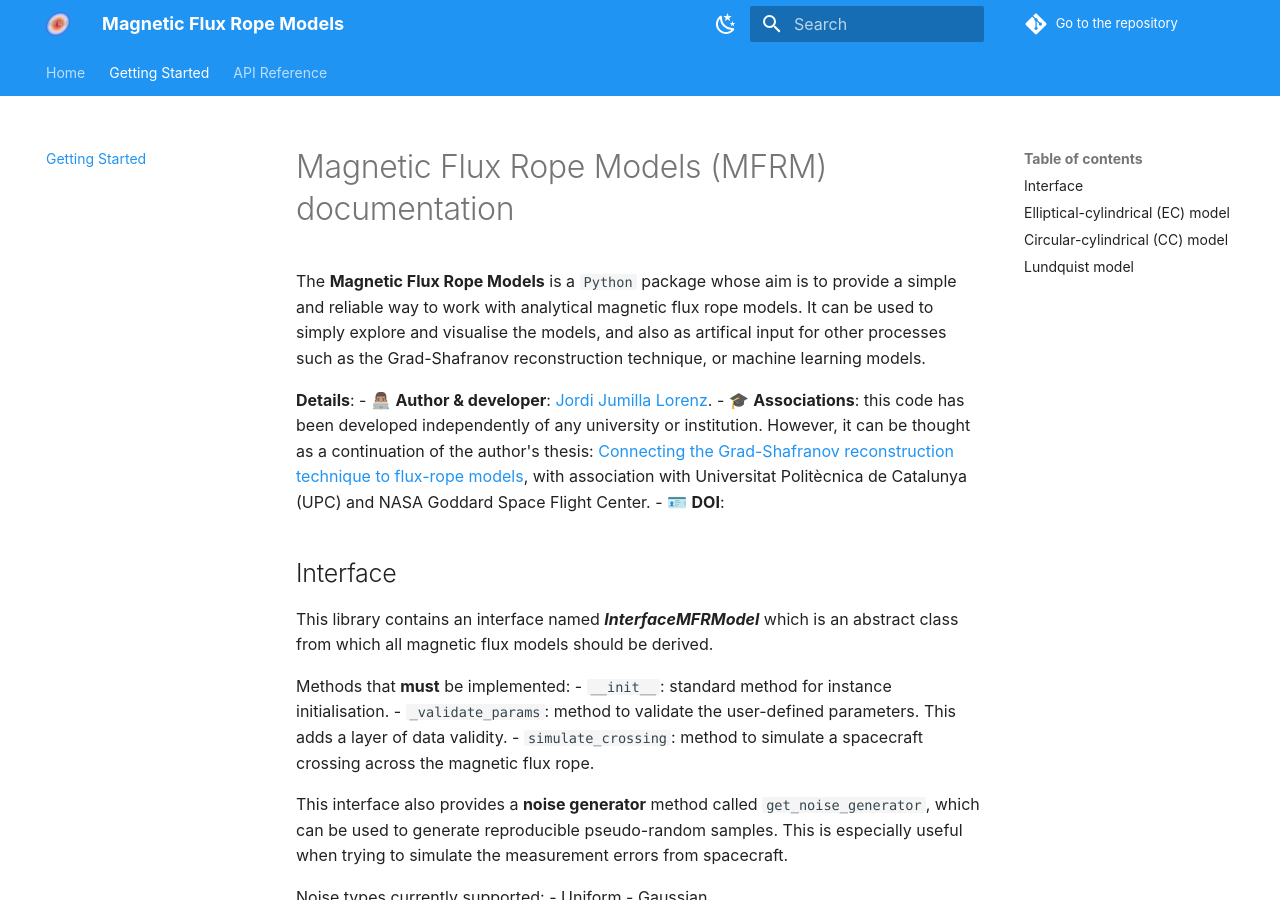
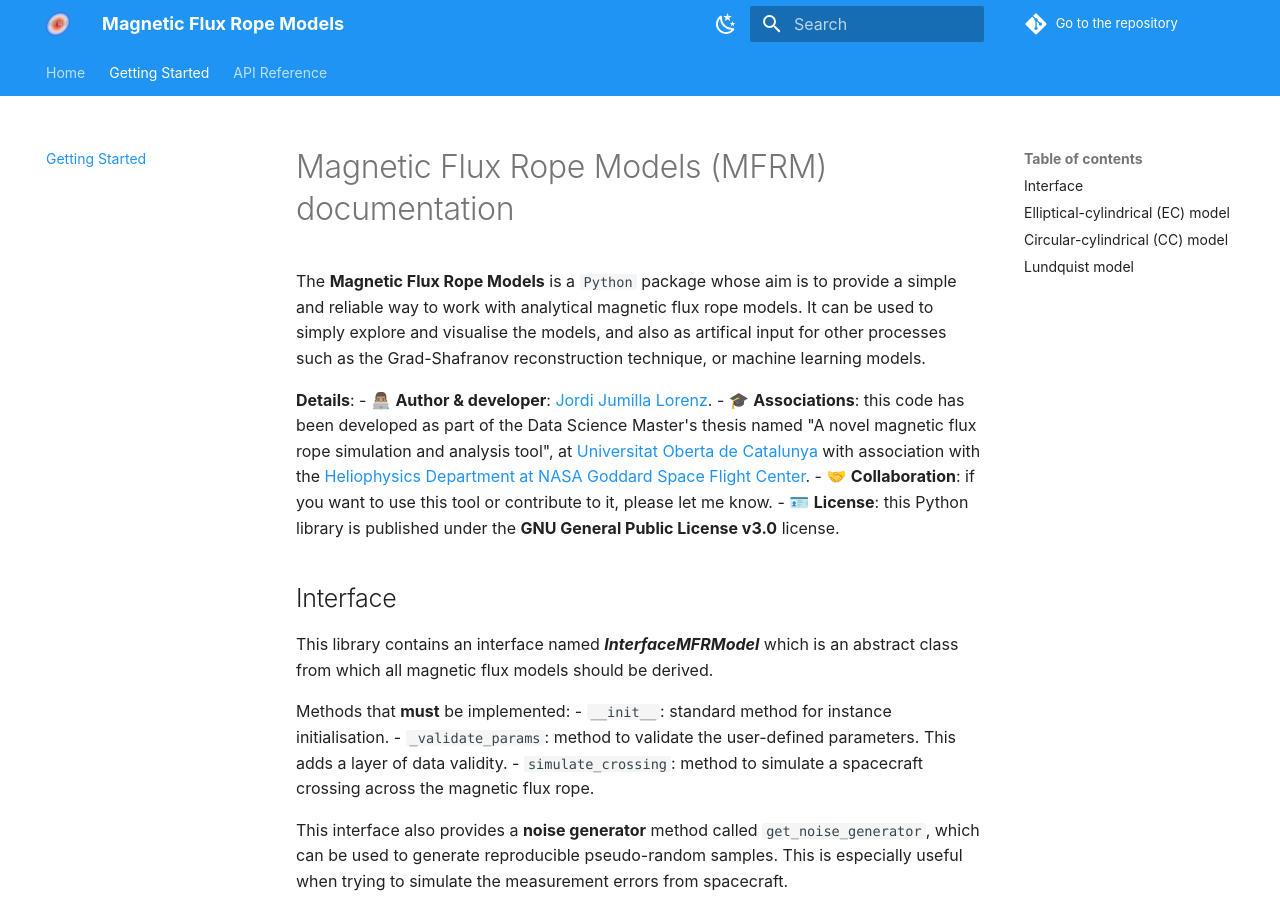
Before and after one commit to jordijumilla/magnetic-flux-rope-models, an MkDocs documentation site: the page built from docs/documentation.md, in a window 1280 px wide and 900 px high. Built offline with MkDocs 1.6.1 and Material for MkDocs 9.7.7, drawn with Linux system fonts in a browser that asks for light colours; some web fonts are replaced; comment, search, counter and statistics services are not loaded.

Commit message:
Update documentation.md

```diff
--- a/docs/documentation.md
+++ b/docs/documentation.md
@@ -5,8 +5,10 @@ explore and visualise the models, and also as artifical input for other processe
 
 __Details__:
 - 👨🏽‍💻 __Author & developer__: [Jordi Jumilla Lorenz](https://github.com/jordijumilla/jordijumilla).
-- 🎓 __Associations__: this code has been developed independently of any university or institution. However, it can be thought as a continuation of the author's thesis: [Connecting the Grad-Shafranov reconstruction technique to flux-rope models](https://upcommons.upc.edu/handle/2117/370244), with association with Universitat Politècnica de Catalunya (UPC) and NASA Goddard Space Flight Center.
-- 🪪 __DOI__:
+- 🎓 __Associations__: this code has been developed as part of the Data Science Master's thesis named "A novel magnetic flux rope simulation and analysis tool", at [Universitat Oberta de Catalunya](https://www.uoc.edu) with association with the [Heliophysics Department at NASA Goddard Space Flight Center](https://science.nasa.gov/heliophysics).
+- 🤝 __Collaboration__: if you want to use this tool or contribute to it, please let me know.
+- 🪪 __License__: this Python library is published under the __GNU General Public License v3.0__ license.
+
 
 
 ## Interface
```
